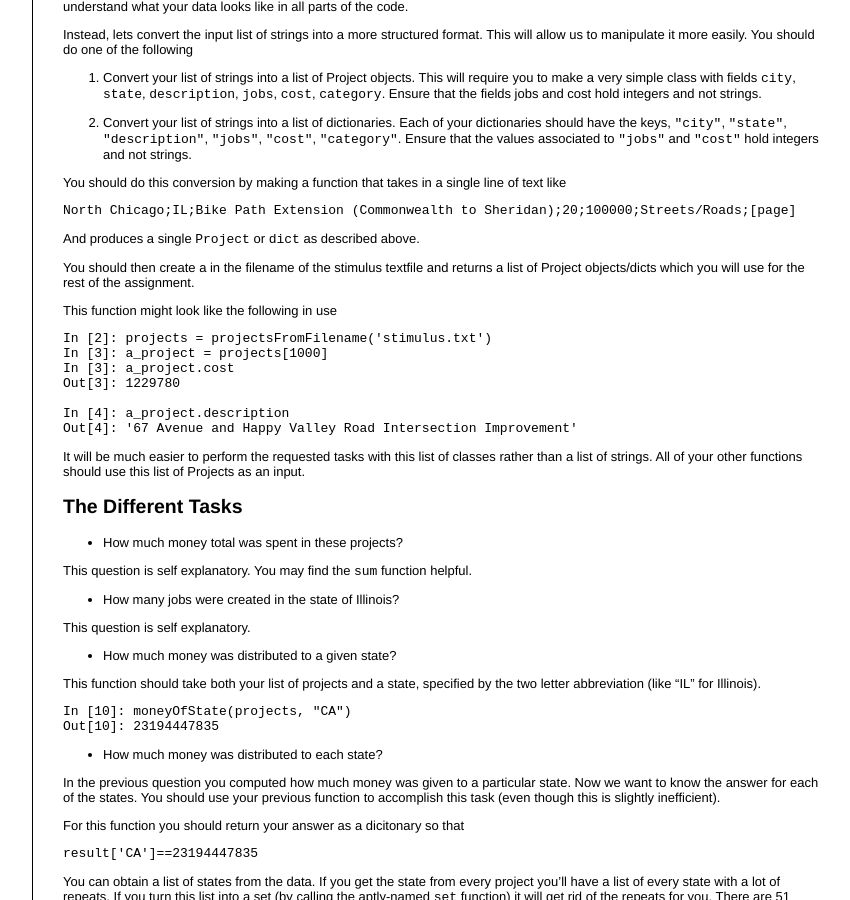
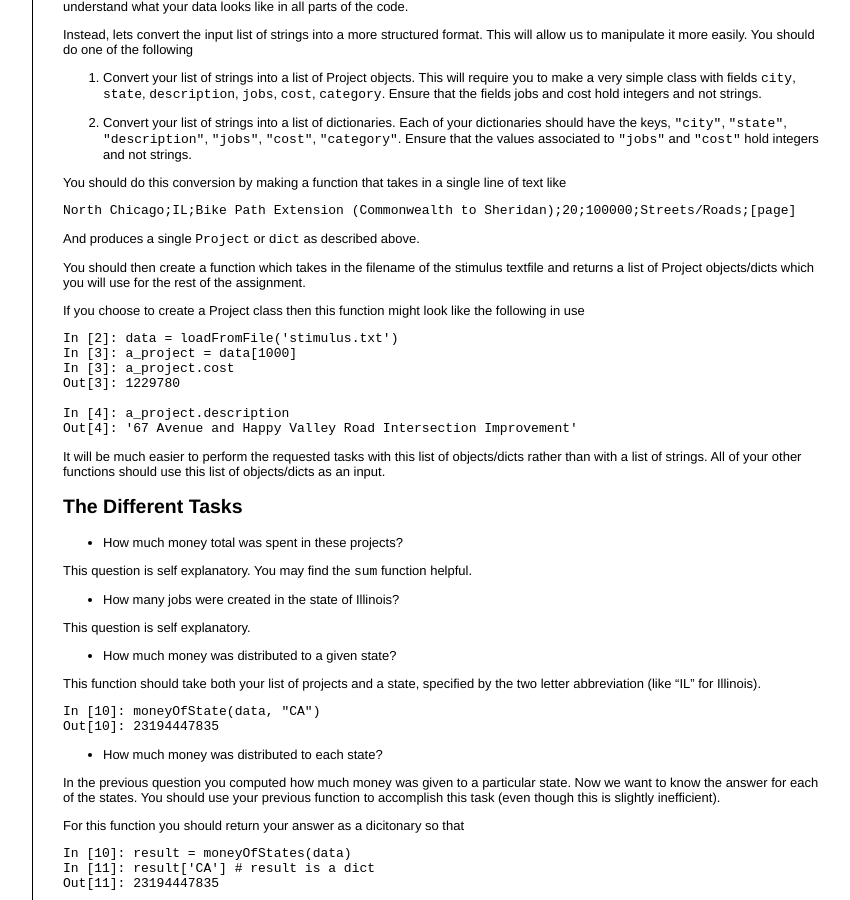
Before and after one commit to mrocklin/cmsc15200, a Jekyll site: the page built from assignments/hw6/index.md, in a window 1280 px wide and 900 px high, scrolled down 789 px. Shown: the whole window, without its empty margins (278-1128 px from the left). Built offline with Jekyll 4.4.1, drawn with Linux system fonts in a browser that asks for light colours; Markdown is read by kramdown in place of the engine named in the settings; some of the changed text lies outside the part shown.

Commit message:
clean hw6

```diff
--- a/assignments/hw6/index.md
+++ b/assignments/hw6/index.md
@@ -56,19 +56,21 @@ You should do this conversion by making a function that takes in a single line o
 
 And produces a single `Project` or `dict` as described above.
 
-You should then create a in the filename of the stimulus textfile and returns a list of Project objects/dicts which you will use for the rest of the assignment.
+You should then create a function which takes in the filename of the stimulus textfile and returns a list of Project objects/dicts which you will use for the rest of the assignment.
 
-This function might look like the following in use
+If you choose to create a Project class then this function might look like the following in use
 
-    In [2]: projects = projectsFromFilename('stimulus.txt')
-    In [3]: a_project = projects[1000]
+    In [2]: data = loadFromFile('stimulus.txt')
+    In [3]: a_project = data[1000]
     In [3]: a_project.cost
     Out[3]: 1229780
 
     In [4]: a_project.description
     Out[4]: '67 Avenue and Happy Valley Road Intersection Improvement'
 
-It will be much easier to perform the requested tasks with this list of classes rather than a list of strings. All of your other functions should use this list of Projects as an input.
+It will be much easier to perform the requested tasks with this list of
+objects/dicts rather than with a list of strings. All of your other functions
+should use this list of objects/dicts as an input.
 
 The Different Tasks
 -------------------
@@ -85,9 +87,8 @@ This question is self explanatory.
 
 This function should take both your list of projects and a state, specified by the two letter abbreviation (like "IL" for Illinois).
 
-    In [10]: moneyOfState(projects, "CA")
+    In [10]: moneyOfState(data, "CA")
     Out[10]: 23194447835
-
 
 * How much money was distributed to each state?
 
@@ -95,13 +96,17 @@ In the previous question you computed how much money was given to a particular s
 
 For this function you should return your answer as a dicitonary so that
 
-    result['CA']==23194447835
+    In [10]: result = moneyOfStates(data)
+    In [11]: result['CA'] # result is a dict
+    Out[11]: 23194447835
 
 You can obtain a list of states from the data. If you get the state from every project you'll have a list of every state with a lot of repeats. If you turn this list into a set (by calling the aptly-named `set` function) it will get rid of the repeats for you. There are 51 states because we include Puerto Rico (PR).
 
 * What were the names of all the projects that put computers in schools?
 
-You should check both that the text "computer" is in the project description and that the type of the project is "Schools". You should return a list of project descriptions (strings).
+You should check both that the text "computer" is in the project description
+and that the type of the project is "Schools". You should return a list of
+project descriptions (a list of strings).
 
 A note about using strings. The "in" operator can be very helpful to test if some text appears in a string. For example
 
@@ -134,6 +139,13 @@ We've discussed three different methods of manipulating lists.
 3. The third way used [list comprehensions](http://docs.python.org/tutorial/datastructures.html#list-comprehensions)
 
 Complete the last task using all three ways.
+
+
+Challenge - 0%
+--------------
+
+We won't give you any credit, but if this sort of project interests you you
+might want to look into the [pandas library](http://pandas.pydata.org/).
 
 Submission
 ----------
```
